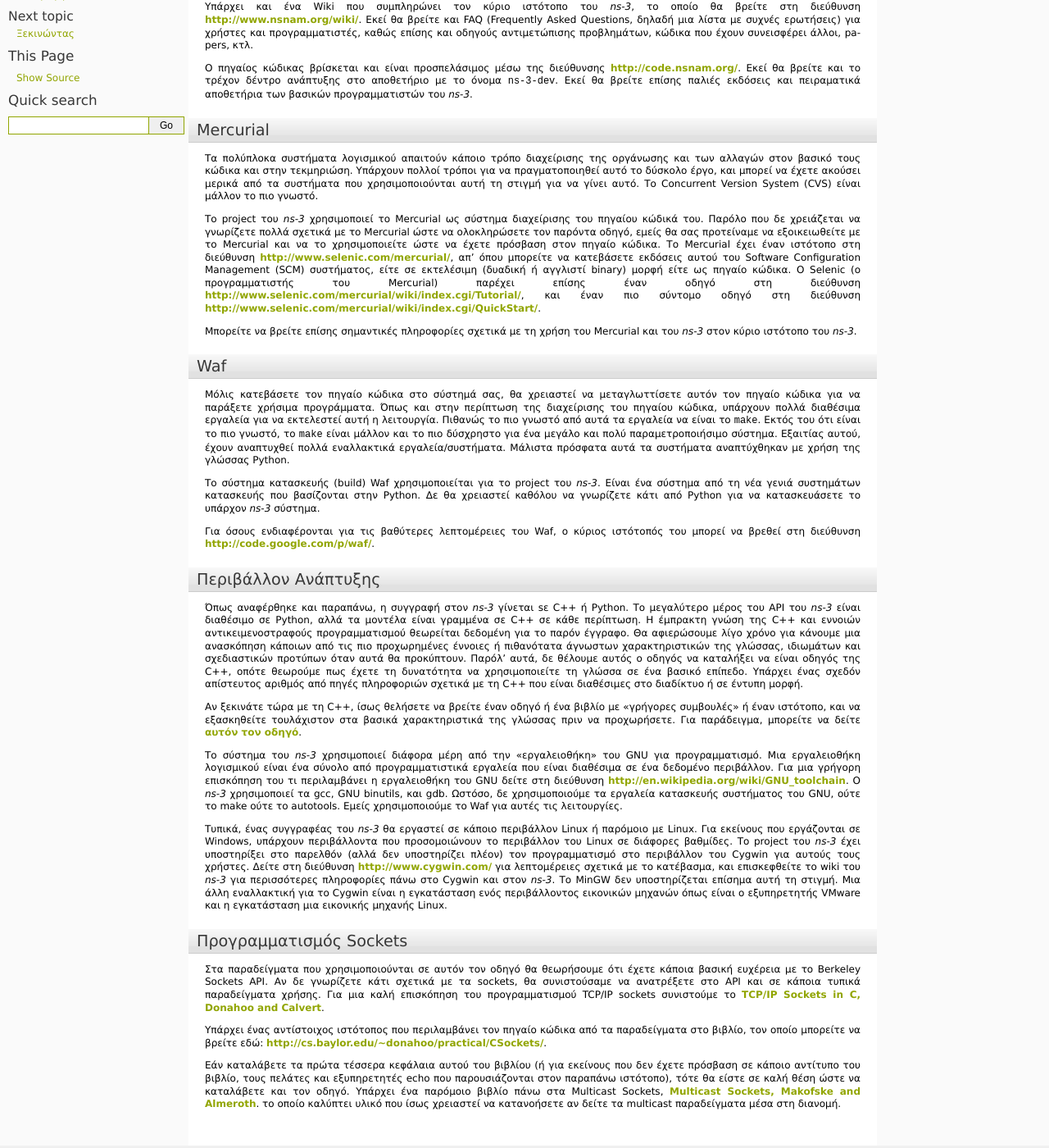
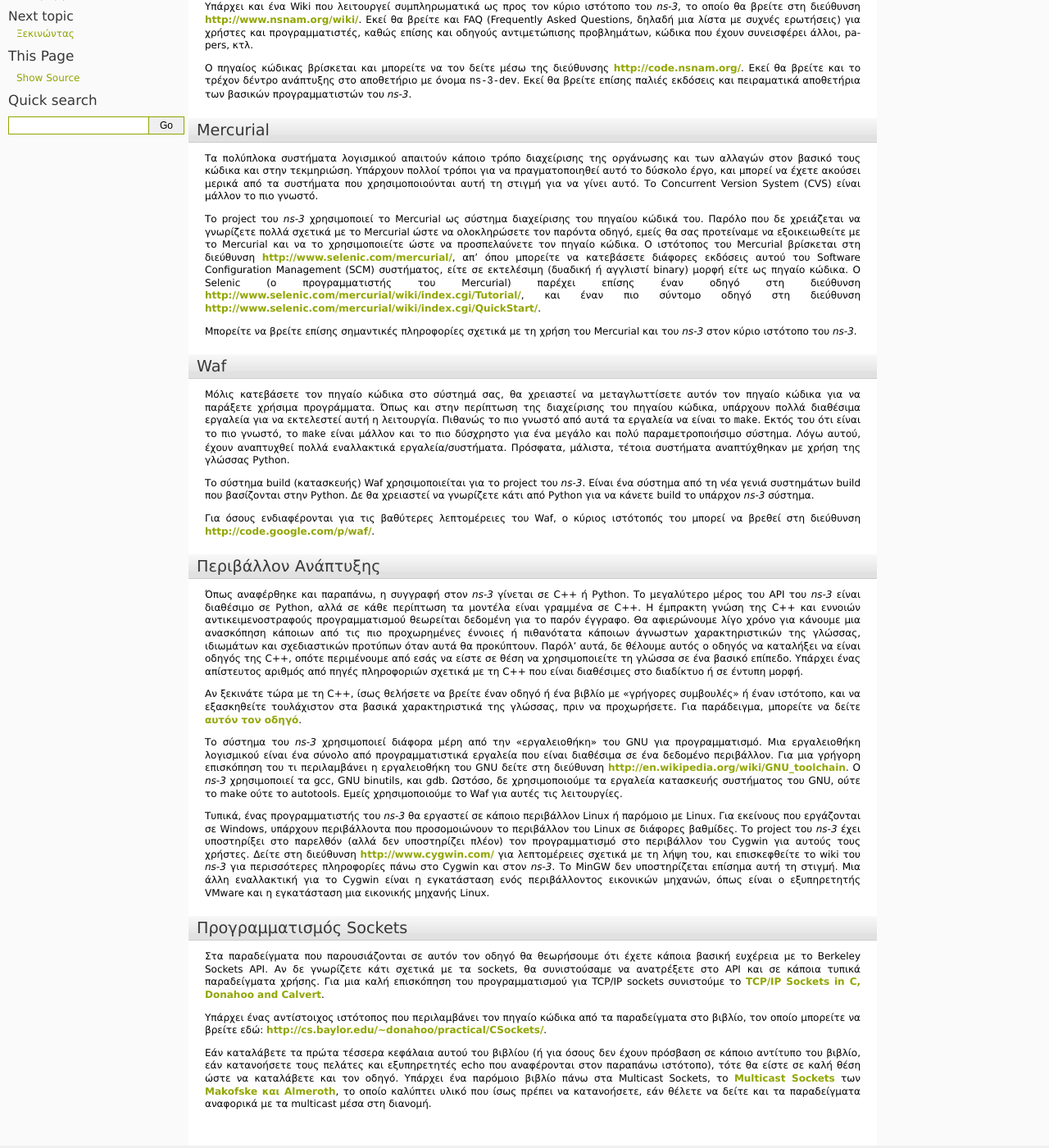
Before and after one commit to maupatras/ns3_teamB, a Sphinx documentation site: the page built from ns-3.22/doc/tutorial-gr/source/resources.rst, in a window 1280 px wide and 1400 px high, scrolled down 259 px. Shown: the whole window at 82% size. Built offline with Sphinx 7.4.7, drawn with Linux system fonts in a browser that asks for light colours; formulas are drawn with MathJax 3; some of the changed text lies outside the part shown.

Commit message:
Several corrections in resources.rst

```diff
--- a/ns-3.22/doc/tutorial-gr/source/resources.rst
+++ b/ns-3.22/doc/tutorial-gr/source/resources.rst
@@ -31,8 +50,9 @@
 	FAQs there, as well as troubleshooting guides, third-party contributed code,
 	papers, etc.
 
-Υπάρχει και ένα Wiki που συμπληρώνει τον κύριο ιστότοπο του |ns3|, το οποίο θα
-βρείτε στη διεύθυνση http://www.nsnam.org/wiki/. Εκεί θα βρείτε και FAQ (Frequently Asked Questions, δηλαδή μια λίστα με συχνές ερωτήσεις) για χρήστες και προγραμματιστές,
+Υπάρχει και ένα Wiki που λειτουργεί συμπληρωματικά ως προς τον κύριο ιστότοπο του |ns3|, το οποίο θα
+βρείτε στη διεύθυνση http://www.nsnam.org/wiki/. Εκεί θα βρείτε και FAQ (Frequently Asked Questions,
+δηλαδή μια λίστα με συχνές ερωτήσεις) για χρήστες και προγραμματιστές,
 καθώς επίσης και οδηγούς αντιμετώπισης προβλημάτων, κώδικα που έχουν συνεισφέρει άλλοι,
 papers, κτλ.
 
@@ -42,8 +62,8 @@
 	``ns-3-dev``. Past releases and experimental repositories of the core
 	developers may also be found there.
 
-Ο πηγαίος κώδικας βρίσκεται και είναι προσπελάσιμος μέσω της διεύθυνσης http://code.nsnam.org/.
-Εκεί θα βρείτε και το τρέχον δέντρο ανάπτυξης στο αποθετήριο με το όνομα
+Ο πηγαίος κώδικας βρίσκεται και μπορείτε να τον δείτε μέσω της διεύθυνσης http://code.nsnam.org/.
+Εκεί θα βρείτε και το τρέχον δέντρο ανάπτυξης στο αποθετήριο με όνομα
 ``ns-3-dev``. Εκεί θα βρείτε επίσης παλιές εκδόσεις και πειραματικά αποθετήρια
 των βασικών προγραμματιστών του |ns3|.
 
@@ -79,11 +99,11 @@
 Το project του |ns3| χρησιμοποιεί το Mercurial ως σύστημα διαχείρισης του πηγαίου κώδικά του.
 Παρόλο που δε χρειάζεται να γνωρίζετε πολλά σχετικά με το Mercurial ώστε να ολοκληρώσετε τον
 παρόντα οδηγό, εμείς θα σας προτείναμε να εξοικειωθείτε με το Mercurial και να το χρησιμοποιείτε
-ώστε να έχετε πρόσβαση στον πηγαίο κώδικα. Το Mercurial έχει έναν ιστότοπο στη διεύθυνση
+ώστε να προσπελαύνετε τον πηγαίο κώδικα. Ο ιστότοπος του Mercurial βρίσκεται στη διεύθυνση
 http://www.selenic.com/mercurial/,
-απ' όπου μπορείτε να κατεβάσετε εκδόσεις αυτού του Software Configuration Management (SCM)
-συστήματος, είτε σε εκτελέσιμη (δυαδική ή αγγλιστί binary) μορφή είτε ως πηγαίο κώδικα. Ο Selenic (ο προγραμματιστής του Mercurial)
-παρέχει επίσης έναν οδηγό στη διεύθυνση
+απ' όπου μπορείτε να κατεβάσετε διάφορες εκδόσεις αυτού του Software Configuration Management (SCM)
+συστήματος, είτε σε εκτελέσιμη (δυαδική ή αγγλιστί binary) μορφή είτε ως πηγαίο κώδικα. Ο Selenic
+(ο προγραμματιστής του Mercurial) παρέχει επίσης έναν οδηγό στη διεύθυνση
 http://www.selenic.com/mercurial/wiki/index.cgi/Tutorial/,
 και έναν πιο σύντομο οδηγό στη διεύθυνση
 http://www.selenic.com/mercurial/wiki/index.cgi/QuickStart/.
@@ -113,8 +133,8 @@
 περίπτωση της διαχείρισης του πηγαίου κώδικα, υπάρχουν πολλά διαθέσιμα εργαλεία για να εκτελεστεί
 αυτή η λειτουργία. Πιθανώς το πιο γνωστό από αυτά τα εργαλεία να είναι το ``make``. Εκτός του ότι
 είναι το πιο γνωστό, το ``make`` είναι μάλλον και το πιο δύσχρηστο
-για ένα μεγάλο και πολύ παραμετροποιήσιμο σύστημα. Εξαιτίας αυτού, έχουν αναπτυχθεί πολλά
-εναλλακτικά εργαλεία/συστήματα. Μάλιστα πρόσφατα αυτά τα συστήματα αναπτύχθηκαν
+για ένα μεγάλο και πολύ παραμετροποιήσιμο σύστημα. Λόγω αυτού, έχουν αναπτυχθεί πολλά
+εναλλακτικά εργαλεία/συστήματα. Πρόσφατα, μάλιστα, τέτοια συστήματα αναπτύχθηκαν
 με χρήση της γλώσσας Python.
 
 ..
@@ -122,9 +142,8 @@
 	of the new generation of Python-based build systems.  You will not need to
 	understand any Python to build the existing |ns3| system.
 
-Το σύστημα κατασκευής (build) Waf χρησιμοποιείται για το project του |ns3|. Είναι ένα σύστημα
-από τη νέα γενιά συστημάτων κατασκευής που βασίζονται στην Python. Δε θα χρειαστεί καθόλου
-να γνωρίζετε κάτι από Python για να κατασκευάσετε το υπάρχον |ns3| σύστημα.
+Το σύστημα build (κατασκευής) Waf χρησιμοποιείται για το project του |ns3|. Είναι ένα σύστημα
+από τη νέα γενιά συστημάτων build που βασίζονται στην Python. Δε θα χρειαστεί να γνωρίζετε κάτι από Python για να κάνετε build το υπάρχον |ns3| σύστημα.
 
 ..
 	For those interested in the gory details of Waf, the main web site can be
@@ -150,14 +169,15 @@
 	unimaginable number of sources of information on C++ available on the web or
 	in print.
 
-Όπως αναφέρθηκε και παραπάνω, η συγγραφή στον |ns3| γίνεται sε C++ ή Python.
-Το μεγαλύτερο μέρος του API του |ns3| είναι διαθέσιμο σε Python, αλλά τα
-μοντέλα είναι γραμμένα σε C++ σε κάθε περίπτωση. Η έμπρακτη
+Όπως αναφέρθηκε και παραπάνω, η συγγραφή στον |ns3| γίνεται σε C++ ή Python.
+Το μεγαλύτερο μέρος του API του |ns3| είναι διαθέσιμο σε Python, αλλά σε
+κάθε περίπτωση τα μοντέλα είναι γραμμένα σε C++. Η έμπρακτη
 γνώση της C++ και εννοιών αντικειμενοστραφούς προγραμματισμού θεωρείται δεδομένη
-για το παρόν έγγραφο. Θα αφιερώσουμε λίγο χρόνο για κάνουμε μια ανασκόπηση κάποιων από τις πιο προχωρημένες
-έννοιες ή πιθανότατα άγνωστων χαρακτηριστικών της γλώσσας, ιδιωμάτων και σχεδιαστικών προτύπων όταν αυτά θα προκύπτουν. Παρόλ' αυτά, δε θέλουμε αυτός ο οδηγός να καταλήξει να είναι οδηγός της C++,
-οπότε θεωρούμε πως έχετε τη δυνατότητα να χρησιμοποιείτε τη γλώσσα σε ένα βασικό επίπεδο. Υπάρχει ένας σχεδόν
-απίστευτος αριθμός από πηγές πληροφοριών σχετικά με τη C++ που είναι διαθέσιμες στο διαδίκτυο ή
+για το παρόν έγγραφο. Θα αφιερώνουμε λίγο χρόνο για κάνουμε μια ανασκόπηση κάποιων από τις πιο προχωρημένες
+έννοιες ή πιθανότατα κάποιων άγνωστων χαρακτηριστικών της γλώσσας, ιδιωμάτων και σχεδιαστικών προτύπων όταν αυτά θα
+προκύπτουν. Παρόλ' αυτά, δε θέλουμε αυτός ο οδηγός να καταλήξει να είναι οδηγός της C++,
+οπότε περιμένουμε από εσάς να είστε σε θέση να χρησιμοποιείτε τη γλώσσα σε ένα βασικό επίπεδο.
+Υπάρχει ένας απίστευτος αριθμός από πηγές πληροφοριών σχετικά με τη C++ που είναι διαθέσιμες στο διαδίκτυο ή
 σε έντυπη μορφή.
 
 ..
@@ -167,7 +187,7 @@
 	<http://www.cplusplus.com/doc/tutorial/>`_.
 
 Αν ξεκινάτε τώρα με τη C++, ίσως θελήσετε να βρείτε έναν οδηγό ή ένα βιβλίο με «γρήγορες συμβουλές» ή
-έναν ιστότοπο, και να εξασκηθείτε τουλάχιστον στα βασικά χαρακτηριστικά της γλώσσας
+έναν ιστότοπο, και να εξασκηθείτε τουλάχιστον στα βασικά χαρακτηριστικά της γλώσσας,
 πριν να προχωρήσετε. Για παράδειγμα, μπορείτε να δείτε `αυτόν τον οδηγό
 <http://www.cplusplus.com/doc/tutorial/>`_.
 
@@ -199,14 +219,14 @@
 	Another alternative to Cygwin is to install a virtual machine environment
 	such as VMware server and install a Linux virtual machine.
 
-Τυπικά, ένας συγγραφέας του |ns3| θα εργαστεί σε κάποιο περιβάλλον Linux ή παρόμοιο
+Τυπικά, ένας προγραμματιστής του |ns3| θα εργαστεί σε κάποιο περιβάλλον Linux ή παρόμοιο
 με Linux. Για εκείνους που εργάζονται σε Windows, υπάρχουν περιβάλλοντα που
 προσομοιώνουν το περιβάλλον του Linux σε διάφορες βαθμίδες. Το project του |ns3|
 έχει υποστηρίξει στο παρελθόν (αλλά δεν υποστηρίζει πλέον) τον προγραμματισμό στο περιβάλλον του Cygwin για
 αυτούς τους χρήστες. Δείτε στη διεύθυνση http://www.cygwin.com/
-για λεπτομέρειες σχετικά με το κατέβασμα, και επισκεφθείτε το wiki του |ns3| για περισσότερες
+για λεπτομέρειες σχετικά με τη λήψη του, και επισκεφθείτε το wiki του |ns3| για περισσότερες
 πληροφορίες πάνω στο Cygwin και στον |ns3|. Το MinGW δεν υποστηρίζεται επίσημα αυτή τη στιγμή.
-Μια άλλη εναλλακτική για το Cygwin είναι η εγκατάσταση ενός περιβάλλοντος εικονικών μηχανών
+Μια άλλη εναλλακτική για το Cygwin είναι η εγκατάσταση ενός περιβάλλοντος εικονικών μηχανών,
 όπως είναι ο εξυπηρετητής VMware και η εγκατάσταση μια εικονικής μηχανής Linux.
 
 .. Socket Programming
@@ -221,8 +241,10 @@
 	sockets we recommend `TCP/IP Sockets in C, Donahoo and Calvert
 	<http://www.elsevier.com/wps/find/bookdescription.cws_home/717656/description#description>`_.
 
-Στα παραδείγματα που χρησιμοποιούνται σε αυτόν τον οδηγό θα θεωρήσουμε ότι έχετε κάποια βασική ευχέρεια με το Berkeley Sockets API. Αν δε γνωρίζετε κάτι σχετικά με τα sockets,
-θα συνιστούσαμε να ανατρέξετε στο API και σε κάποια τυπικά παραδείγματα χρήσης. Για μια καλή επισκόπηση του προγραμματισμού TCP/IP sockets συνιστούμε το `TCP/IP Sockets in C, Donahoo and Calvert
+Στα παραδείγματα που παρουσιάζονται σε αυτόν τον οδηγό θα θεωρήσουμε ότι έχετε κάποια βασική ευχέρεια με
+το Berkeley Sockets API. Αν δε γνωρίζετε κάτι σχετικά με τα sockets,
+θα συνιστούσαμε να ανατρέξετε στο API και σε κάποια τυπικά παραδείγματα χρήσης. Για μια καλή επισκόπηση του
+προγραμματισμού για TCP/IP sockets συνιστούμε το `TCP/IP Sockets in C, Donahoo and Calvert
 <http://www.elsevier.com/wps/find/bookdescription.cws_home/717656/description#description>`_.
 
 ..
@@ -244,11 +266,11 @@
 	that covers material you may need to understand if you look at the multicast
 	examples in the distribution.
 
-Εάν καταλάβετε τα πρώτα τέσσερα κεφάλαια αυτού του βιβλίου (ή για εκείνους που
-δεν έχετε πρόσβαση σε κάποιο αντίτυπο του βιβλίο, τους πελάτες και εξυπηρετητές echo που
-παρουσιάζονται στον παραπάνω ιστότοπο), τότε θα είστε σε καλή θέση ώστε να καταλάβετε και τον οδηγό.
-Υπάρχει ένα παρόμοιο βιβλίο πάνω στα Multicast Sockets,
-`Multicast Sockets, Makofske and Almeroth
-<http://www.elsevier.com/wps/find/bookdescription.cws_home/700736/description#description>`_.
-το οποίο καλύπτει υλικό που ίσως χρειαστεί να κατανοήσετε αν δείτε τα multicast
-παραδείγματα μέσα στη διανομή.
+Εάν καταλάβετε τα πρώτα τέσσερα κεφάλαια αυτού του βιβλίου (ή για όσους δεν έχουν πρόσβαση σε κάποιο αντίτυπο
+του βιβλίο, εάν κατανοήσετε τους πελάτες και εξυπηρετητές echo που
+αναφέρονται στον παραπάνω ιστότοπο), τότε θα είστε σε καλή θέση ώστε να καταλάβετε και τον οδηγό.
+Υπάρχει ένα παρόμοιο βιβλίο πάνω στα Multicast Sockets, το
+`Multicast Sockets <http://www.elsevier.com/wps/find/bookdescription.cws_home/700736/description#description>`_
+των `Makofske και Almeroth <http://www.elsevier.com/wps/find/bookdescription.cws_home/700736/description#description>`_,
+το οποίο καλύπτει υλικό που ίσως πρέπει να κατανοήσετε, εάν θέλετε να δείτε
+και τα παραδείγματα αναφορικά με τα multicast μέσα στη διανομή.
```
Also changed, not shown: other parts of ns-3.22/doc/tutorial-gr/source/resources.rst (+21 -2 lines).
